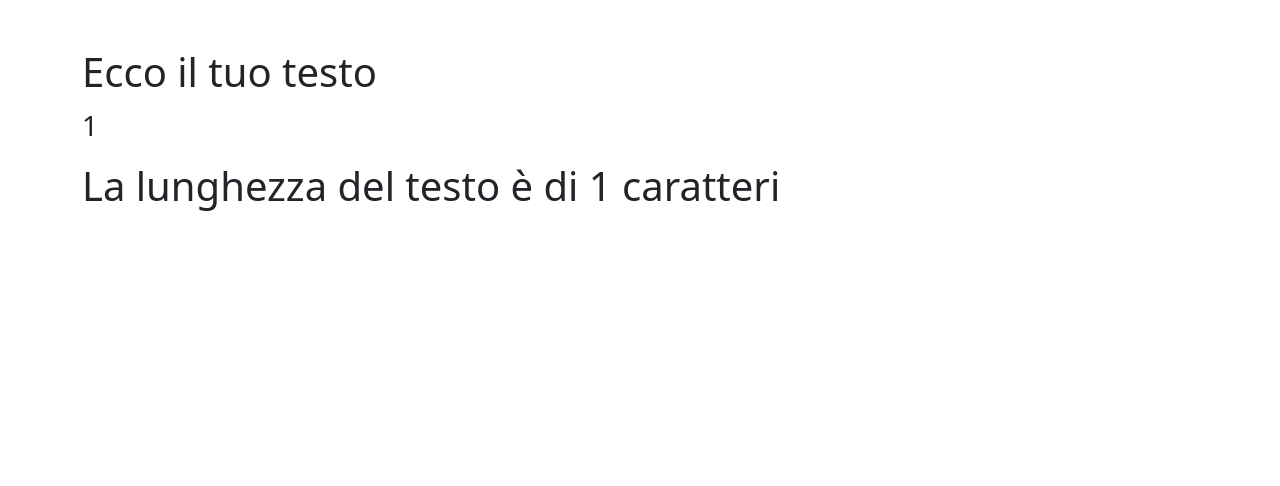
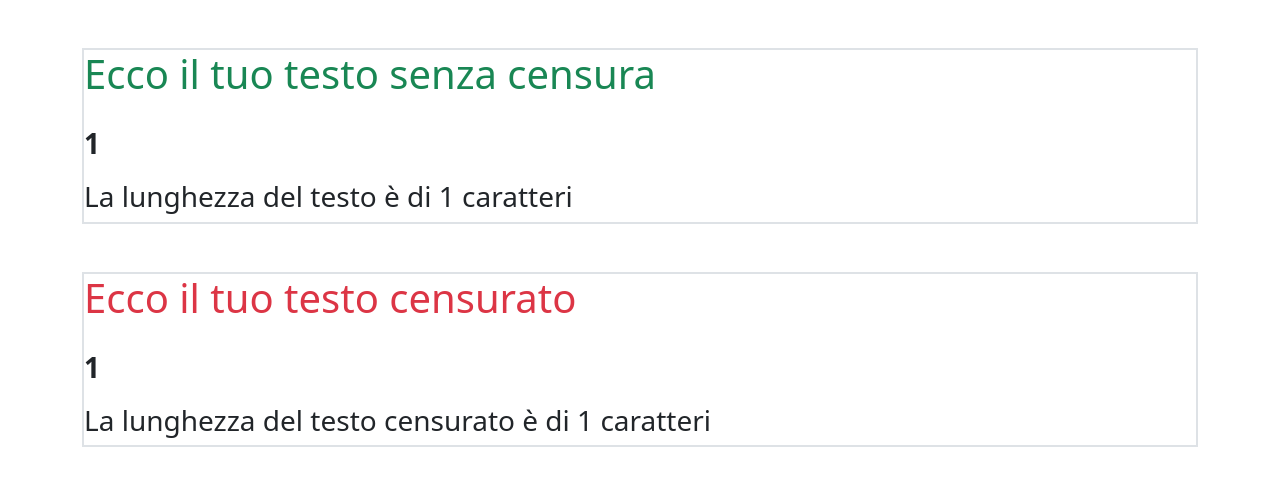
Before and after one commit to Gianmarco720/php-badwords, a PHP site: page /censored.php?paragraph=1 in a window 1280 px wide. Shown: the top 486 px of the page. Run offline with PHP 8.4, Linux system fonts and the light colour scheme; data that the repository does not hold is empty.

Commit message:
final commit

```diff
--- a/censored.php
+++ b/censored.php
@@ -2,8 +2,10 @@
 
 $paragraph = $_GET['paragraph'];
 $badword = $_GET['badword'];
+$textlength = 'La lunghezza del testo è di ' . strlen($paragraph) . ' caratteri';
 
-$textlength = 'La lunghezza del testo è di ' . strlen($paragraph) . ' caratteri';
+$newtext = str_ireplace($badword, '***', $paragraph);
+$newlength = 'La lunghezza del testo censurato è di ' . strlen($newtext) . ' caratteri';
 ?>
 
 <!doctype html>
@@ -23,9 +25,19 @@ $textlength = 'La lunghezza del testo è di ' . strlen($paragraph) . ' caratteri
 <body>
     <main>
         <div class="container mt-5">
-            <h1>Ecco il tuo testo</h2>
-                <p class="fs-3"><?php echo $paragraph ?></p>
-                <h1><?php echo $textlength ?></h2>
+            <!-- Paragrafo senza censure -->
+            <div class="mt-3 border border-2">
+                <h1 class="text-success pb-3">Ecco il tuo testo senza censura</h1>
+                <p class="fs-3 fw-semibold"><?php echo $paragraph ?></p>
+                <h3 class="fw-normal"><?php echo $textlength ?></h3>
+            </div>
+
+            <!-- Paragrafo con censure -->
+            <div class="mt-5 border border-2">
+                <h1 class="text-danger pb-3">Ecco il tuo testo censurato</h1>
+                <p class="fs-3 fw-semibold"><?php echo $newtext ?></p>
+                <h3 class="fw-normal"><?php echo $newlength ?></h3>
+            </div>
         </div>
     </main>
     <!-- Bootstrap JavaScript Libraries -->
```
